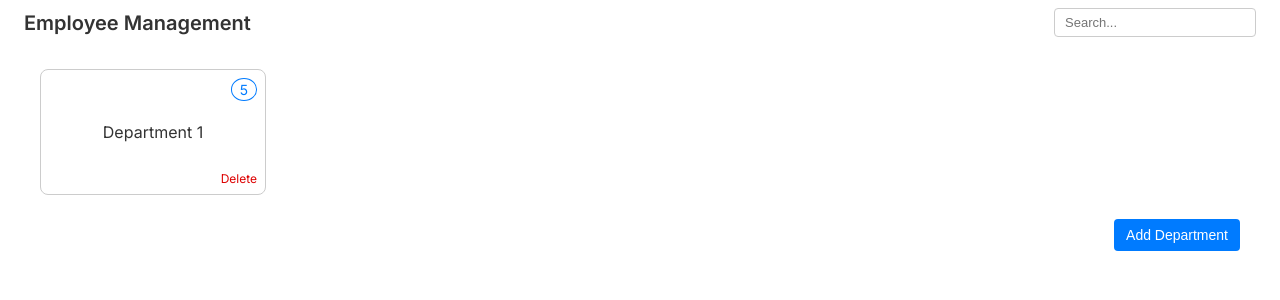
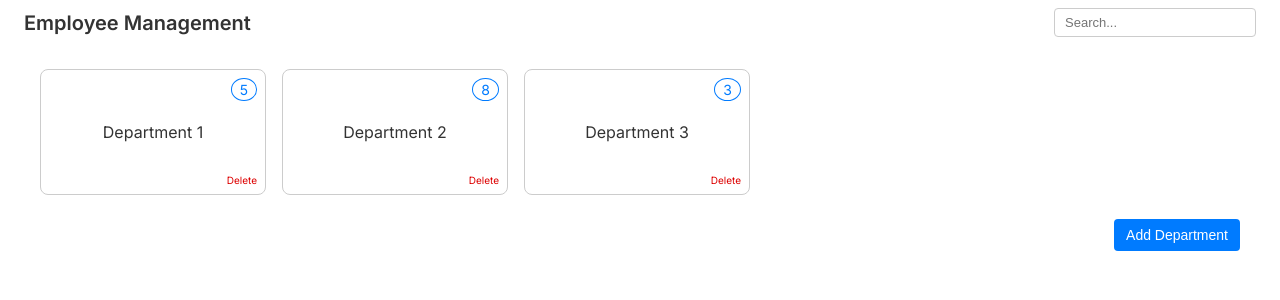
Before and after one commit to ehsansasanian/employee-management, an Angular app in the folder frontend/: page / in a window 1280 px wide. Shown: the top 300 px of the page. Built offline with nearby package versions, Linux system fonts and the light colour scheme.

Commit message:
feat(FE): add department component and service

```diff
--- a/frontend/src/app/dashboard/dashboard.component.html
+++ b/frontend/src/app/dashboard/dashboard.component.html
@@ -1,9 +1,9 @@
   <div class="departments">
-    <div class="department-card">
-      <span class="count">5</span>
-      <p>Department 1</p>
-      <a class="delete-link" href="#">Delete</a>
+    <div class="department-card" *ngFor="let department of departments$ | async">
+      <span class="count">{{ department.employeeCount }}</span>
+      <p>{{ department.name }}</p>
+      <a class="delete-link" href="#" (click)="deleteDepartment(department.id); $event.preventDefault();">Delete</a>
     </div>
   </div>
 
-  <button class="add-department">Add Department</button>
+  <button class="add-department" (click)="addDepartment()">Add Department</button>
--- a/frontend/src/app/dashboard/dashboard.component.scss
+++ b/frontend/src/app/dashboard/dashboard.component.scss
@@ -38,7 +38,7 @@
       position: absolute;
       bottom: 8px;
       right: 8px;
-      font-size: 12px;
+      font-size: 10px;
       color: #d00;
       text-decoration: none;
     }
--- a/frontend/src/app/dashboard/dashboard.component.ts
+++ b/frontend/src/app/dashboard/dashboard.component.ts
@@ -1,4 +1,7 @@
-import { Component } from '@angular/core';
+import {Component} from '@angular/core';
+import {Department} from '../models/department.model';
+import {DepartmentService, NewDepartment} from '../services/department.service';
+import {Observable} from 'rxjs';
 
 @Component({
   selector: 'dashboard',
@@ -7,5 +10,21 @@ import { Component } from '@angular/core';
   styleUrl: './dashboard.component.scss'
 })
 export class DashboardComponent {
+  departments$: Observable<Department[]>;
 
+  constructor(private departmentService: DepartmentService) {
+    this.departments$ = this.departmentService.departments$;
+  }
+
+  addDepartment(): void {
+    const newDepartment: NewDepartment = {
+      name,
+      employeeCount: 0
+    };
+    this.departmentService.addDepartment(newDepartment);
+  }
+
+  deleteDepartment(id: number): void {
+    this.departmentService.deleteDepartment(id);
+  }
 }
--- /dev/null
+++ b/frontend/src/app/models/department.model.ts
@@ -0,0 +1,5 @@
+export interface Department {
+  id: number
+  name: string
+  employeeCount: number
+}
--- /dev/null
+++ b/frontend/src/app/services/department.service.ts
@@ -0,0 +1,28 @@
+import {Injectable} from '@angular/core';
+import {BehaviorSubject} from 'rxjs';
+import {Department} from '../models/department.model';
+
+export type NewDepartment = Omit<Department, 'id'>;
+
+@Injectable({ providedIn: 'root' })
+export class DepartmentService {
+  private departmentsSubject = new BehaviorSubject<Department[]>([
+    { id: 1, name: 'Department 1', employeeCount: 5 },
+    { id: 2, name: 'Department 2', employeeCount: 8 },
+    { id: 3, name: 'Department 3', employeeCount: 3 },
+  ]);
+  private nextId = 4;
+
+  departments$ = this.departmentsSubject.asObservable();
+
+  addDepartment(department: NewDepartment): void {
+    const current = this.departmentsSubject.value;
+    const newDepartment: Department = { ...department, id: this.nextId++ };
+    this.departmentsSubject.next([...current, newDepartment]);
+  }
+
+  deleteDepartment(id: number): void {
+    const current = this.departmentsSubject.value;
+    this.departmentsSubject.next(current.filter(dep => dep.id !== id));
+  }
+}
```
